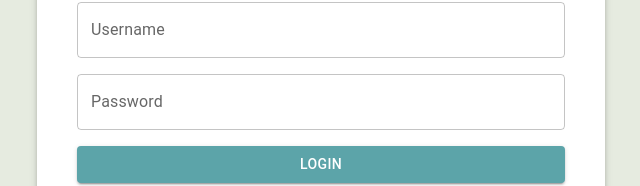
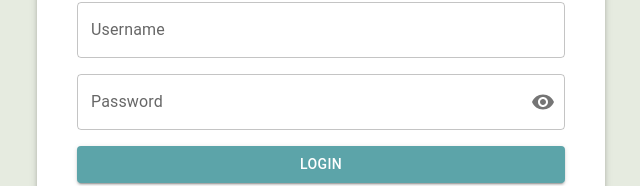
Before and after one commit to oslabs-beta/VisiQL, a React app: page /logink in a window 1280 px wide. Shown: the part 389-575 px from the top of the page, without its empty margins (311-951 px from the left). Built offline with nearby package versions, Linux system fonts and the light colour scheme; no server answers.

Commit message:
Got password visibility toggle working

```diff
--- a/src/client/components/LoginKelly.js
+++ b/src/client/components/LoginKelly.js
@@ -28,9 +28,9 @@ const LoginKelly = (props) => {
   //   showPassword: false
   // });
 
-  // const handlePassVis = () => {
-  //   setPasswordVis(!passwordVis)
-  // };
+  const handlePassVis = () => {
+    setPasswordVis(!passwordVis)
+  };
 
   const logInUser = async (e) => {
     try {
@@ -102,21 +102,21 @@ const LoginKelly = (props) => {
                     variant='outlined'
                     value={password}
                     onChange={setPassword}
-                    // InputProps={{
-                    //     endAdornment: (
-                    //       <InputAdornment position='end'>
-                    //         <IconButton onClick={setPasswordVis(!passwordVis)} aria-label='toggle password' edge='end'>
-                    //           {passwordVis? (
-                    //             <VisibilityOffIcon />
-                    //           ) : (
-                    //             <VisibilityIcon />
-                    //           )
-                    //           }
-                    //         </IconButton>
-                    //       </InputAdornment>
-                    //     ),
+                    InputProps={{
+                        endAdornment: (
+                          <InputAdornment position='end'>
+                            <IconButton onClick={handlePassVis} aria-label='toggle password' edge='end'>
+                              {passwordVis? (
+                                <VisibilityOffIcon />
+                              ) : (
+                                <VisibilityIcon />
+                              )
+                              }
+                            </IconButton>
+                          </InputAdornment>
+                        ),
 
-                    //   }}
+                      }}
                     />
                 </Grid>
                 <Grid item>
```
